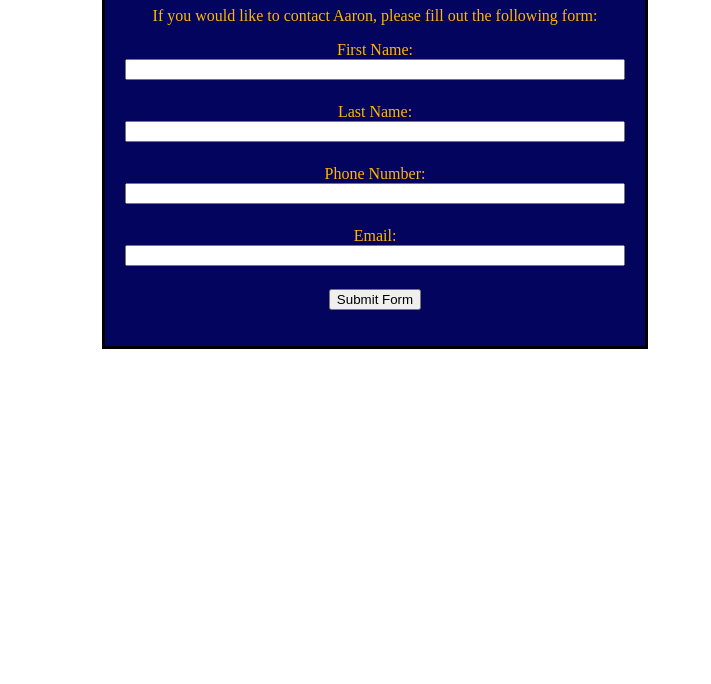
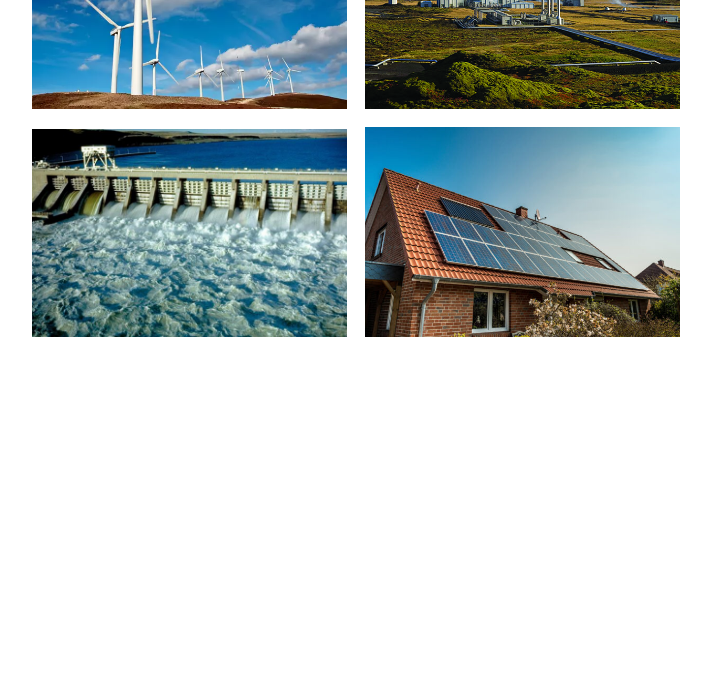
Before and after one commit to AaronByr/WebDevCA, a plain HTML site: page index.html in a window 1280 px wide. Shown: the part 116-800 px from the top of the page, without its empty margins (265-976 px from the left). Drawn offline with Linux system fonts and the light colour scheme.

Commit message:
Working Image Grid

```diff
--- a/index.html
+++ b/index.html
@@ -1,64 +1,15 @@
 <!DOCTYPE html>
 <html lang="en">
 	<head>
-		<title>JS Form Validation</title>
+		<title>Working Image Grid </title>
 		<link href="style.css" rel="stylesheet">
-		<script type="text/JavaScript">
-			function validate(){
-
-				let valid =true; //Tracks if the form is valid//
-				let msge="This form is incomplete: ";//This will come before all error messages if there are any and will store them//
-
-				if(document.getElementById("fn").value  ==  ""){
-					msge+="Please fill in your first name, ";
-					valid=false; //If the first name field is not filled in, this error message will add itself to the "This form is incomplete" message above. The form will be marked as false/invalid if this field is not filled in.
-				}
-				if(document.getElementById("ln").value  ==  ""){
-					msge+="Please fill in your last name, ";
-					valid=false;//If the last name field is not filled in, this error message will add itself to the "This form is incomplete" message above. The form will be marked as false/invalid if this field is not filled in.
-				}
-				if(document.getElementById("num").value == 0) {
-					msge+= "Please fill in a valid phone number, ";
-					valid= false;//If the phone number field is not filled in, this error message will add itself to the "This form is incomplete" message above. The form will be marked as false/invalid if this field is not filled in.
-				}
-				if(document.getElementById("email").value == ""){
-					msge+="Please fill in a valid email, ";
-					valid=false;
-				}else if(document.getElementById("email").value !== ""){
-				inputE = document.getElementById("email").value;
-					let symbol = inputE.indexOf("@");//This field checks where the @ symbol is situated within the field
-					if(symbol <1){
-						valid =false;//If the @symbol is not in a valid postion or is not present within the field, the below error will be added to the form incomplete message
-						msge+= "Invalid Email";
-					}
-				}
-				if(!valid){//If the form is invalid, it will display the relevent error messages
-					document.getElementById("details").innerHTML =msge;
-				}
-				return valid;//This line will return whether or not the form is valid or invalid. If it's valid the information submitted will disappear and the form would be hypothetically submitted//
-				}
-		</script>
 	</head>
 	<body>
-		<div class="ABForm">
-			<h1>Contact Form</h1>
-			<p>If you would like to contact Aaron, please fill out the following form:</p>
-			<form onsubmit="return validate()"><!--Ensures the function is carried out when the form is submitted--!>
-		<div class="ABFormGroupText">
-			First Name:<input type="text" id="fn"><br>
-		</div>
-		<div class="ABFormGroupText">
-			Last Name:<input type="text" id="ln"><br>
-		</div>
-		<div class="ABFormGroupText">
-			Phone Number:<input type="number" id="num"><br><!--Number input type was found on W3Schools and allows for only numbers to be inputted into the field--!>
-		</div>
-		<div class="ABFormGroupText">
-			Email: <input type="text" id="email"><br>
-		</div>
-			<input type="submit" value="Submit Form">
-		</form>
-		<p id="details"></p><!--This paragraph will display the error messages when the user hits the submit form button. If there are no error messages the form will be submitted--!>
+		<div class="abImageGrid"><!--All images within this div link to the abImageGrid class in the CSS. This class was made by me and puts the images into a 2x2 grid--!>
+			<img src="abwind1.jpg" alt="Wind Turbine">
+			<img src="abgeothermal1.jpg" alt="Geothermal energy">
+			<img src="abhydro1.jpg" alt="Hydropower">
+			<img src="absolar1.jpg" alt="Solar panels">
 		</div>
 	</body>
 </html>
--- a/style.css
+++ b/style.css
@@ -1,15 +1,10 @@
-.ABForm{
-	border:3px black solid;/*Adds a border of 3px around the form*/
-	text-align:center;
-	background-color:#03045e;/*Sets the background colour of the form to a nice shade of dark blue*/
-	color:#ffb703;
-	max-width:500px;/*Makes sure that the form does not exceed 500px in width*/
-	padding:20px;/*The padding adds space inside the form*/
-	margin:20px auto;/*Centers the form horizontally*/
+.abImageGrid{
+	width:700px;/*Sets the maximum width of the container that the images will go in*/
+	height:600px;/*Sets the maximum height of the container that the images will go in*/
+	margin:auto;/*Centers the image container*/
 }
 
-.ABFormGroupText{
-	margin-bottom:5px;/*Seperates each input slightly*/
-	display:flex;
-	flex-direction:column;/*Arranges the fields vertically*/
+.abImageGrid img{
+	width:45%;/*An image will take up 45% of the width in the image container. This allows for 2 images to be placed side by side*/
+	margin:1%;/*Adds a small space around each image/*
 }
```
Also changed, not shown: abgeothermal1.jpg (added), abhydro1.jpg (added), absolar1.jpg (added), abwind1.jpg (added).
